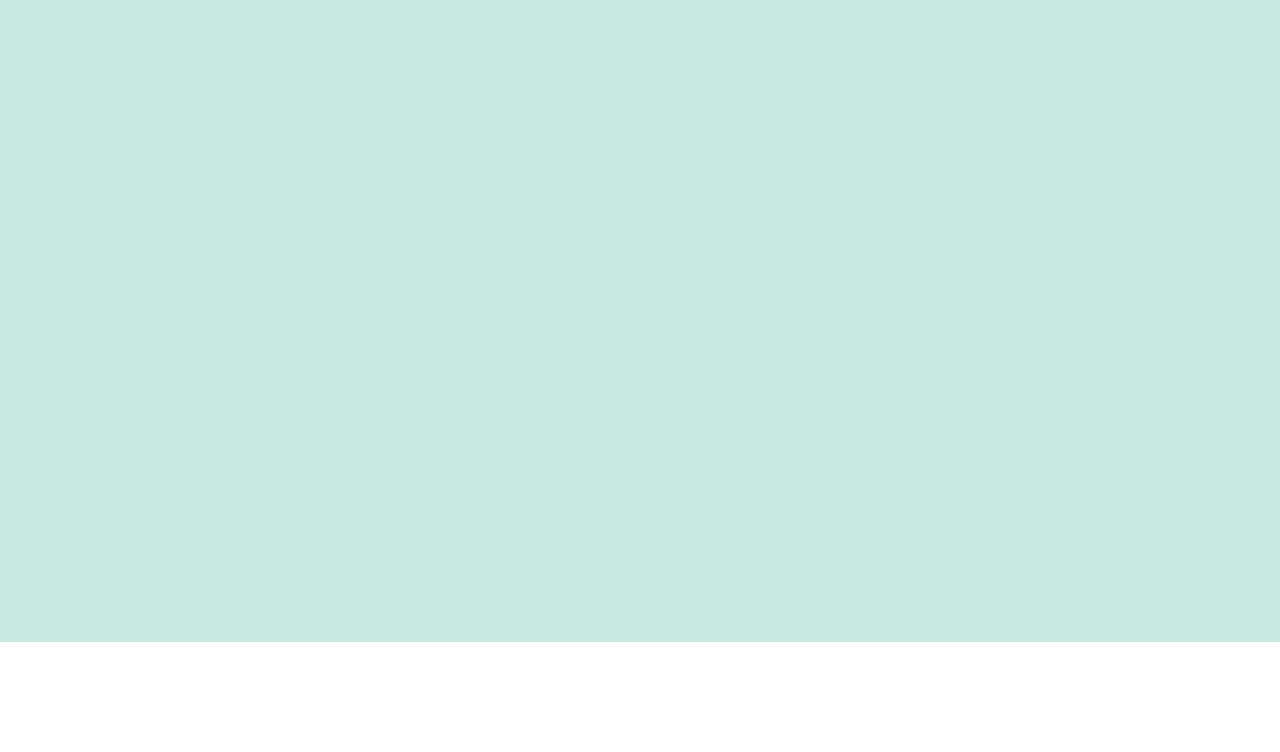
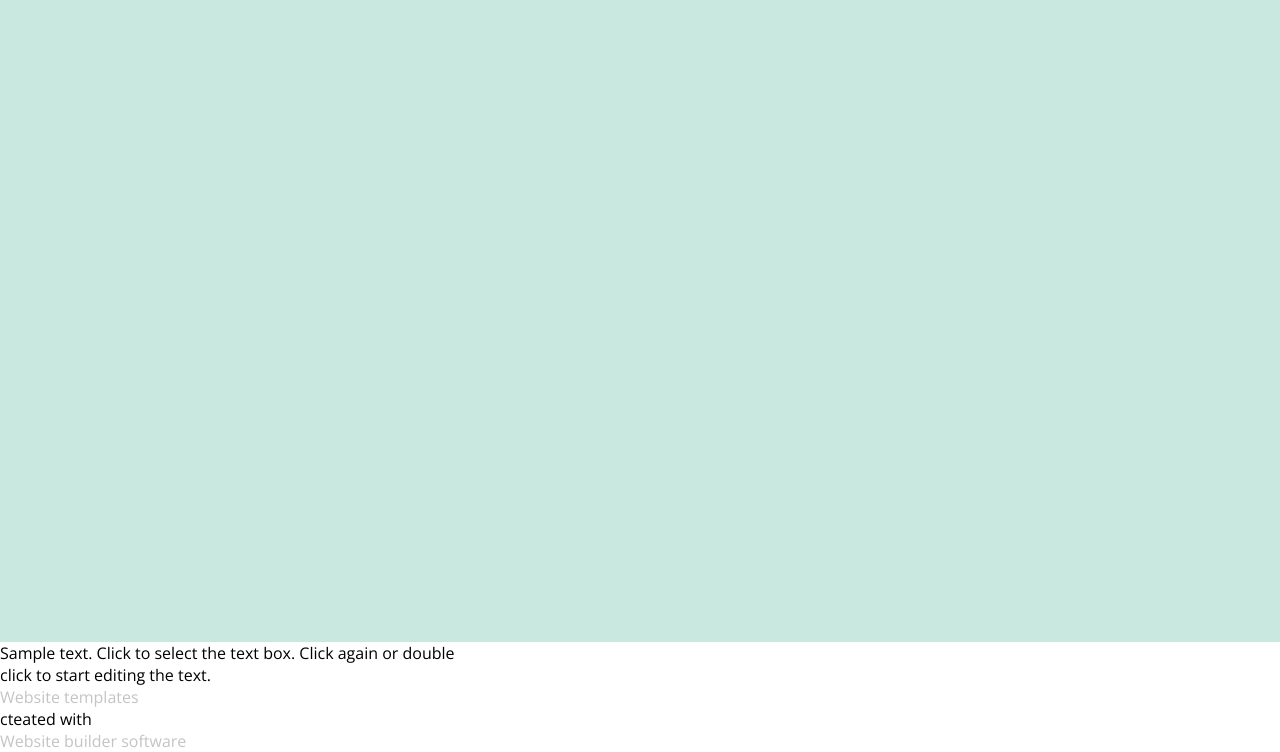
Before and after one commit to ksenia-kuksina/Main, a plain HTML site: page index.html in a window 1280 px wide. Shown: the part 5083-5835 px from the top of the page. Before the commit the page ends 5725 px from the top, so only its background shows below. Drawn offline with nearby package versions, Linux system fonts and the light colour scheme; files that its build step writes are made by us from their sources.

Commit message:
Update index.html

```diff
--- a/index.html
+++ b/index.html
@@ -283,13 +283,10 @@
              <div class="u-layout-cell-3">
               <div class="u-container-layout-4">
                <div class="u-form-1">
-               <form>
                 <input type="text" class="input-1" placeholder="Enter your name" name="name" >
                 <input type="text" class="input-2" placeholder="Enter a valid email adress" name="email">
                 <input type="text" class="input-3" name="name" >
-                <button class="btn-9"> sumbit </button>
-              </form>
-
+                 <button class="btn-9"> sumbit </button>
               </div>
              </div>
             </div>
@@ -299,5 +296,18 @@
         </div>
        </div>
      </section>
+        <div class="u-sheet-3">
+      <p class="u-text-17">
+       Sample text. Click to select the text box.
+       Click again or double <br> click to start editing the text.
+     </p>
+    </div>
+    <div class="website-templates">
+      <a class="u-link" href="https://nicepage.com/website-templates">Website templates</a>
+      <p class="created-with">cteated with</p>
+      <a class="website-builder-software" href="https://nicepage.com/">
+        Website builder software
+      </a>
+   </div>
    </body>
 </html>
```
